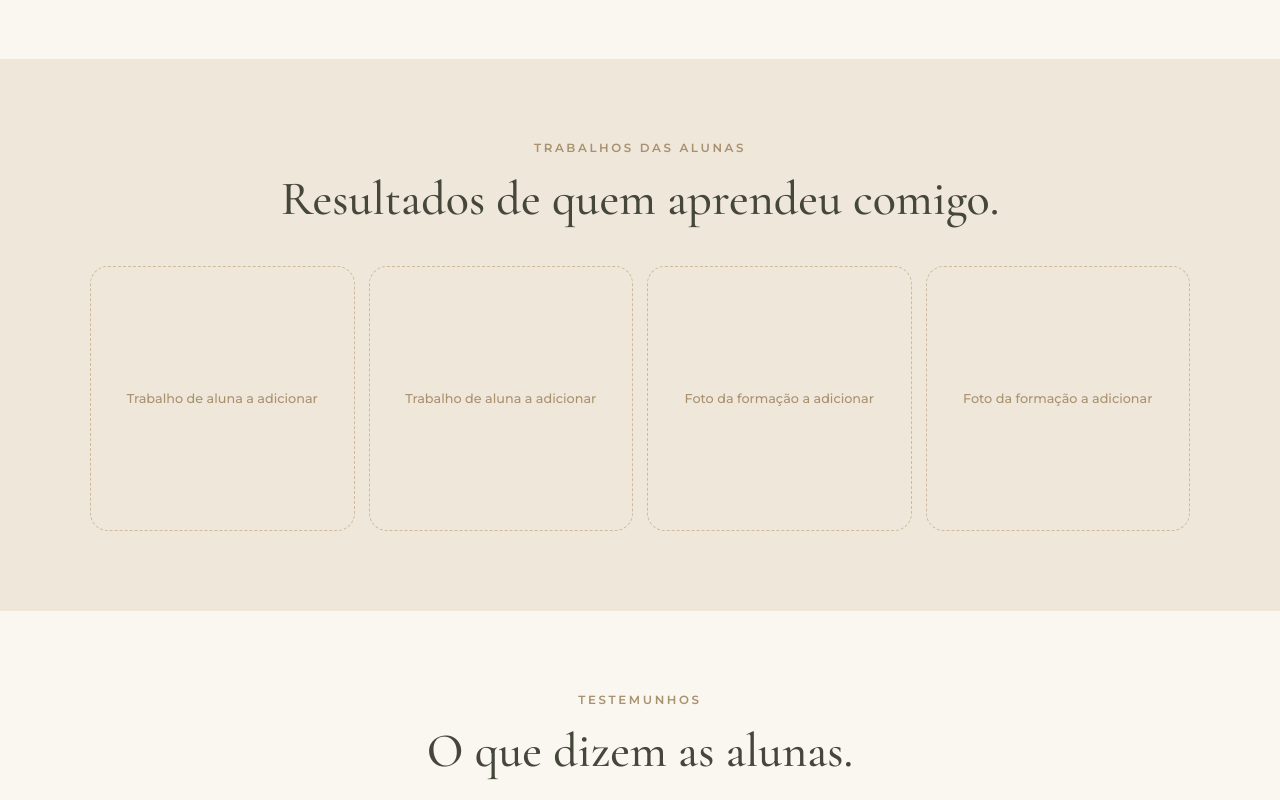
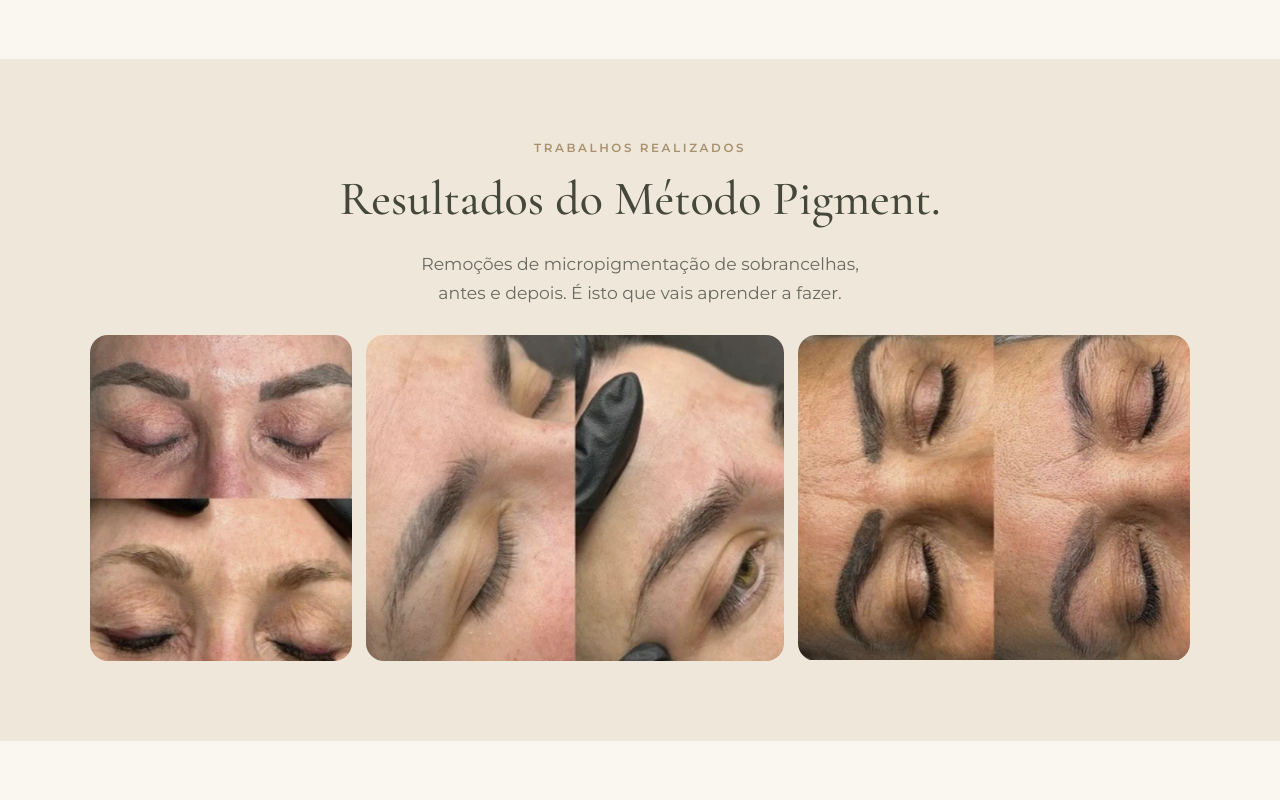
Before and after one commit to academyjoanapereira-gif/joana-pereira-arkin-academy, a plain HTML site: page academia.html in a window 1280 px wide. Shown: the part 2020-2820 px from the top of the page. Drawn offline with nearby package versions, Linux system fonts and the light colour scheme.

Commit message:
Fotos de remoção Método Pigment e testemunhos de alunos
Co-Authored-By: Claude Opus 5.5 <noreply@anthropic.com>
Claude-Session: https://claude.ai/code/session_01QsbaNANGk6bsfTVBXGtDNC

```diff
--- a/academia.html
+++ b/academia.html
@@ -108,14 +108,19 @@
 
   <section class="bg-sand">
     <div class="wrap center">
-      <p class="eyebrow">Trabalhos das alunas</p>
-      <h2>Resultados de quem aprendeu comigo.</h2>
-      <!-- TODO: fotos reais de trabalhos das alunas -->
-      <div class="gallery">
-        <figure class="placeholder">Trabalho de aluna a adicionar</figure>
-        <figure class="placeholder">Trabalho de aluna a adicionar</figure>
-        <figure class="placeholder">Foto da formação a adicionar</figure>
-        <figure class="placeholder">Foto da formação a adicionar</figure>
+      <p class="eyebrow">Trabalhos realizados</p>
+      <h2>Resultados do Método Pigment.</h2>
+      <p class="lead">Remoções de micropigmentação de sobrancelhas, antes e depois. É isto que vais aprender a fazer.</p>
+      <div class="strip">
+        <figure style="flex:342 1 0">
+          <picture><source type="image/webp" srcset="assets/img/trabalhos/remocao-2.webp"><img src="assets/img/trabalhos/remocao-2.jpg" width="342" height="425" alt="Remoção de sobrancelhas com o Método Pigment, caso 1, antes e depois" loading="lazy"></picture>
+        </figure>
+        <figure style="flex:545 1 0">
+          <picture><source type="image/webp" srcset="assets/img/trabalhos/remocao-3.webp"><img src="assets/img/trabalhos/remocao-3.jpg" width="545" height="425" alt="Remoção de sobrancelhas com o Método Pigment, caso 2, antes e depois" loading="lazy"></picture>
+        </figure>
+        <figure style="flex:512 1 0">
+          <picture><source type="image/webp" srcset="assets/img/trabalhos/remocao-4.webp"><img src="assets/img/trabalhos/remocao-4.jpg" width="512" height="424" alt="Remoção de sobrancelhas com o Método Pigment, caso 3, antes e depois" loading="lazy"></picture>
+        </figure>
       </div>
     </div>
   </section>
@@ -130,6 +135,10 @@
         <article class="review"><div class="stars" aria-label="5 estrelas">★★★★★</div><blockquote>“Foi sem dúvida uma formação incrível. A Joana e a equipa fizeram-nos sentir em casa, amei cada segundo, cada aprendizagem. Uma excelente profissional, formadora e um ser humano incrível. Vim de coração cheio, grata por tudo.”</blockquote><cite>Andreia P.<small>Aluna · Instagram</small></cite></article>
         <article class="review"><div class="stars" aria-label="5 estrelas">★★★★★</div><blockquote>“Nossa Master, nossa inspiração… Gratidão! De alguma forma o universo nos juntou e pareceu tudo mais fácil ao vosso lado.”</blockquote><cite>Dulce S.<small>Aluna · Instagram</small></cite></article>
         <article class="review"><div class="stars" aria-label="5 estrelas">★★★★★</div><blockquote>“Muito feliz por ter dado esse passo contigo. Melhor mentora mesmo!”</blockquote><cite>Aluna da Academy<small>Instagram</small></cite></article>
+        <article class="review"><div class="stars" aria-label="5 estrelas">★★★★★</div><blockquote>“Obrigada de coração, lindona! Amei conhecer todos vocês. E mais uma formação feita contigo, Joana. Sem dúvida incrível.”</blockquote><cite>Mariana H.<small>Aluna · Método Pigment</small></cite></article>
+        <article class="review"><div class="stars" aria-label="5 estrelas">★★★★★</div><blockquote>“Foi um dia maravilhoso, de grande conhecimento. Uma mulher maravilhosa, com uma grande competência em nos passar o seu conhecimento! Sucesso a todos! Que venham mais formações.”</blockquote><cite>Taci G.<small>Aluna · Método Pigment</small></cite></article>
+        <article class="review"><div class="stars" aria-label="5 estrelas">★★★★★</div><blockquote>“Que dia incrível, rico em conhecimento, com uma profissional impecável, rodeada de pessoas maravilhosas! Muito a agradecer. Joana, muito obrigada!”</blockquote><cite>Belly P.<small>Aluna · Método Pigment</small></cite></article>
+        <article class="review"><div class="stars" aria-label="5 estrelas">★★★★★</div><blockquote>“Obrigado pela oportunidade de começar contigo. Sem dúvida a melhor profissional. A minha primeira de muitas formações que irei fazer contigo.”</blockquote><cite>Maicon G.<small>Aluno · Método Pigment</small></cite></article>
       </div>
     </div>
   </section>
--- a/assets/css/site.css
+++ b/assets/css/site.css
@@ -184,3 +184,9 @@ section { padding: 80px 0; }
 .gallery.feature .tall { grid-row: span 2; }
 @media (min-width: 860px) { .gallery.feature { grid-auto-rows: 260px; } }
 @media (min-width: 760px) { .reviews.two { grid-template-columns: repeat(2, 1fr); } }
+
+/* Faixa de fotos antes/depois, sem cortar a imagem */
+.strip { display: flex; flex-wrap: wrap; gap: 14px; margin-top: 28px; }
+.strip figure { margin: 0; min-width: 0; border-radius: 18px; overflow: hidden; }
+.strip img { width: 100%; height: auto; }
+@media (max-width: 640px) { .strip figure { flex-basis: 100% !important; } }
```
Also changed, not shown: clientes.html (+13 -0 lines), assets/img/trabalhos/remocao-2.jpg (added), assets/img/trabalhos/remocao-2.webp (added), assets/img/trabalhos/remocao-3.jpg (added), assets/img/trabalhos/remocao-3.webp (added), assets/img/trabalhos/remocao-4.jpg (added), assets/img/trabalhos/remocao-4.webp (added).
